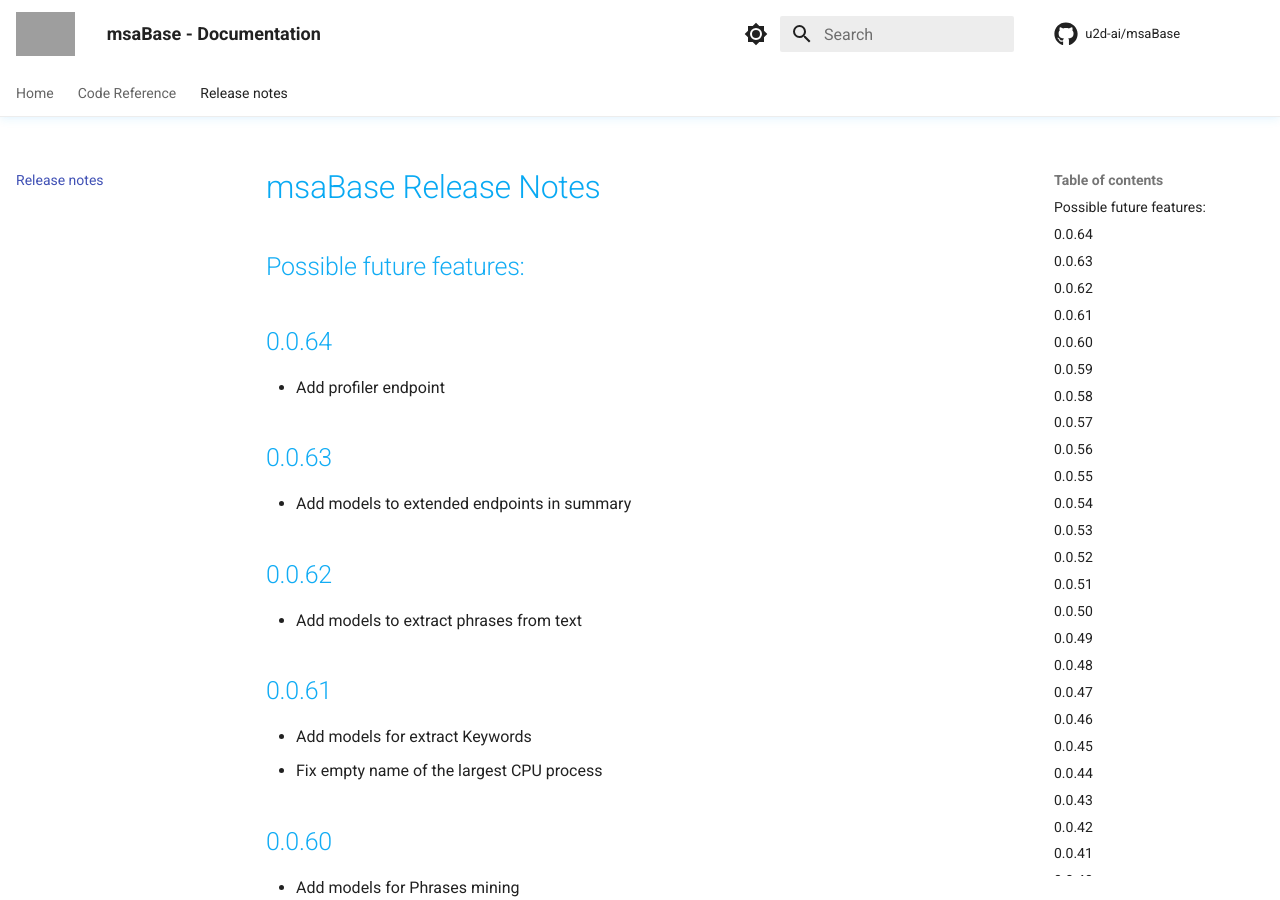
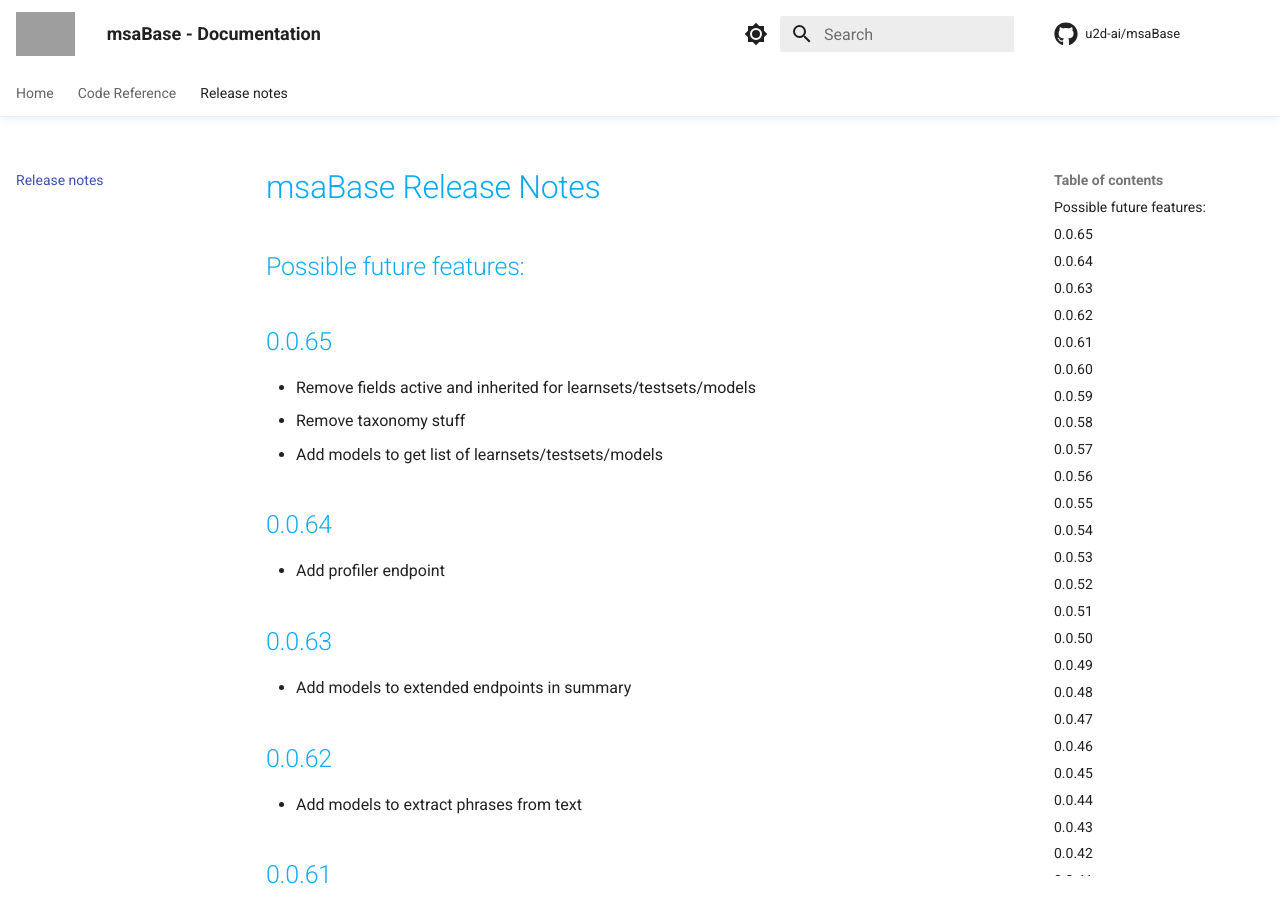
Before and after one commit to u2d-ai/msaBase, an MkDocs documentation site: the page built from docs/release-notes.md, in a window 1280 px wide and 900 px high. Built offline with MkDocs 1.6.1 and Material for MkDocs 9.7.7, drawn with Linux system fonts in a browser that asks for light colours; comment, search, counter and statistics services are not loaded; grey boxes are pictures that could not be loaded.

Commit message:
feature: change models for learnsets/testsets/models

```diff
--- a/docs/release-notes.md
+++ b/docs/release-notes.md
@@ -1,5 +1,11 @@
 # msaBase Release Notes
 ## Possible future features:
+
+## 0.0.65
+
+- Remove fields active and inherited for learnsets/testsets/models
+- Remove taxonomy stuff
+- Add models to get list of learnsets/testsets/models
 
 ## 0.0.64
 
--- a/msaBase/__init__.py
+++ b/msaBase/__init__.py
@@ -1,7 +1,7 @@
 import glob
 from os.path import basename, dirname, isfile, join
 
-version = "0.0.64"
+version = "0.0.65"
 __author__ = "Stefan Welcker"
 __copyright__ = "Copyright 2022, U2D.ai"
 __license__ = "MIT"
--- a/requirements.txt
+++ b/requirements.txt
@@ -1,6 +1,6 @@
 # MSA Dependencies
 msaFileSystem==0.0.3 # Agnostic Abstract Filesystem API which allows to use S3, GCS, Azure Datalake, your local FS, Youtube etc Optimized for use with FastAPI/Pydantic.
-msaDocModels==0.0.64 # MSA Document Pydantic Models and Schemas, used to store Parser, NLP, NLU and AI results for processed documents
+msaDocModels==0.0.65 # MSA Document Pydantic Models and Schemas, used to store Parser, NLP, NLU and AI results for processed documents
 
 # FastAPI related Dependencies
 fastapi[all]==0.86.0 # FastAPI framework, high performance, easy to learn, fast to code, ready for production
```
Also changed, not shown: 1 other file.
